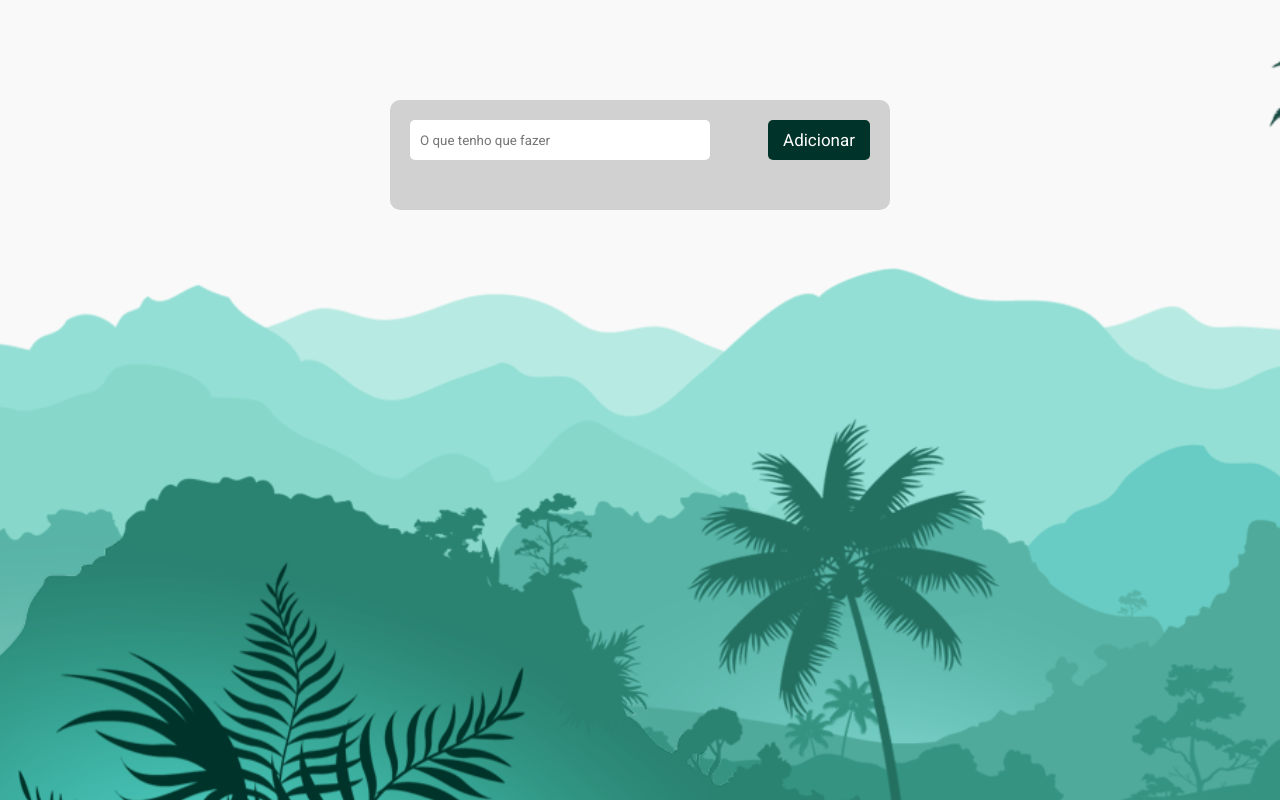
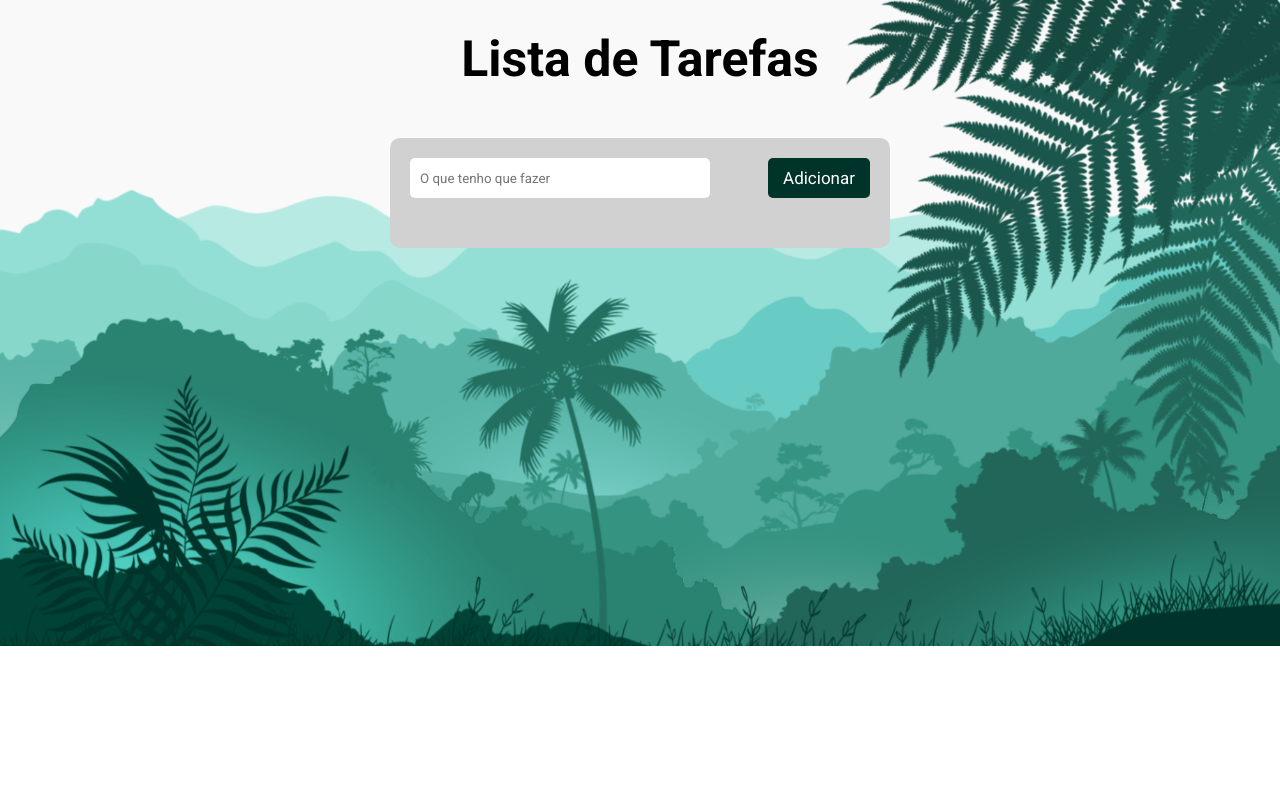
Before and after one commit to LeoCost21/lista-de-tarefas-em-js, a plain HTML site: page index.html in a window 1280 px wide. Drawn offline with Linux system fonts and the light colour scheme.

Commit message:
Acrescentando-Titulo
Acrescentando um Titulo

```diff
--- a/index.html
+++ b/index.html
@@ -13,6 +13,7 @@
 </head>
 
 <body>
+    <h1>Lista de Tarefas</h1>
     <div class="container">
         <input class="input-task" placeholder="O que tenho que fazer" type="text" name="" id="">
         <button class="buttom-add-task">Adicionar</button>
--- a/style.css
+++ b/style.css
@@ -9,7 +9,15 @@
 body {
     background: url("./img/background.png");
     background-repeat: no-repeat;
-    background-size:auto
+    background-size: cover;
+
+}
+
+h1 {
+    text-align: center;
+    margin-top: 30px;
+    font-weight: 700;
+    font-size: 50px;
 }
 
 .container{
@@ -17,7 +25,7 @@ body {
     width: 500px;
     border-radius: 10px;
     padding: 20px;
-    margin: 100px auto 0;
+    margin: 50px auto 0;
 }
 
 .input-task{
```
